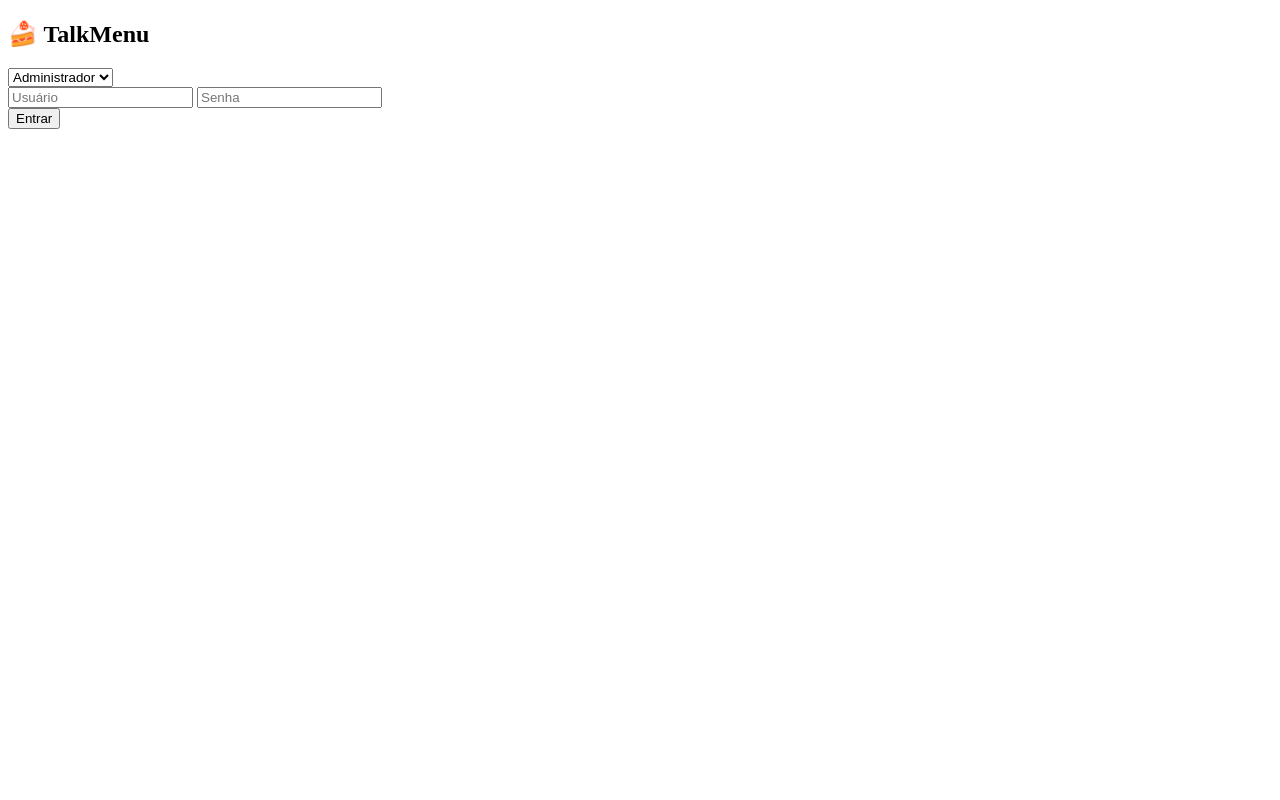
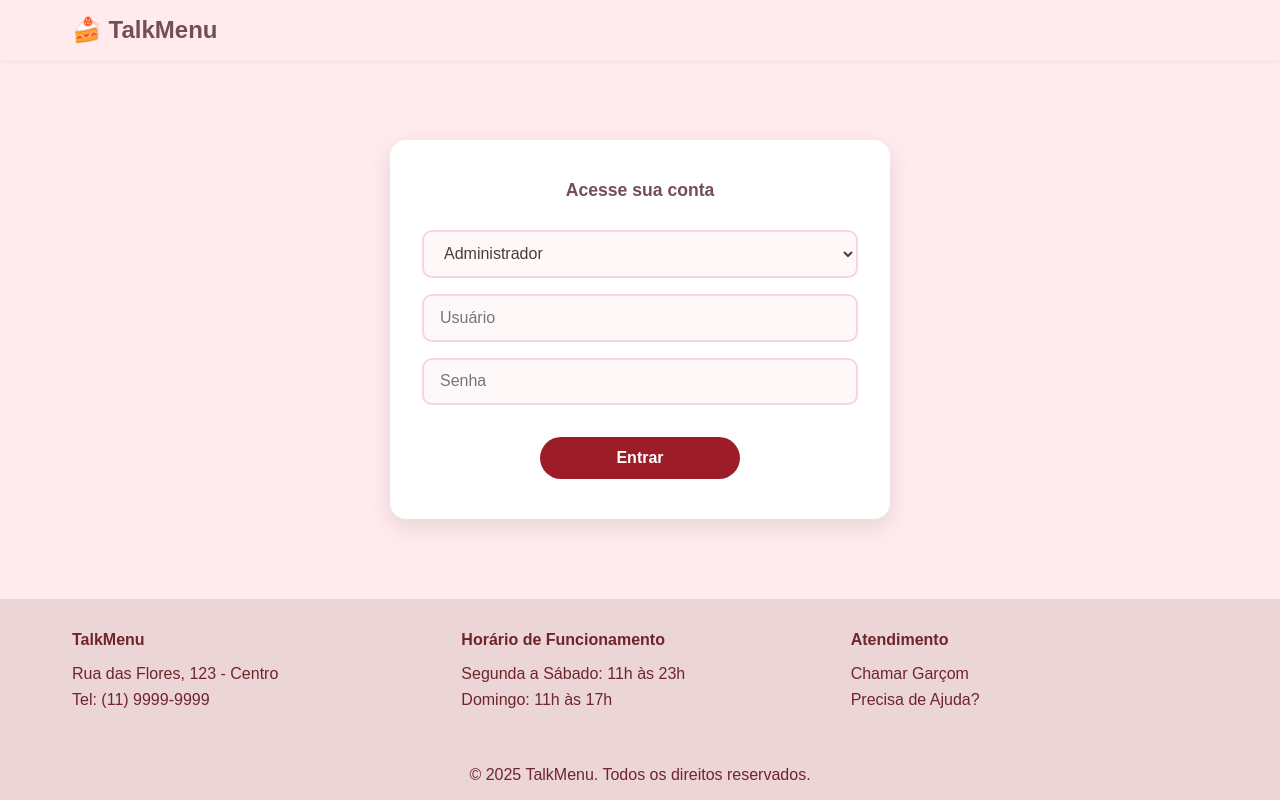
Before and after one commit to MychaelWolter/menu-cardapio, a plain HTML site: page frontend/pages/login.html in a window 1280 px wide. Drawn offline with Linux system fonts and the light colour scheme.

Commit message:
estilização da tela de login

```diff
--- a/frontend/css/login.css
+++ b/frontend/css/login.css
@@ -0,0 +1,219 @@
+/* ===== RESET ===== */
+* {
+  margin: 0;
+  padding: 0;
+  box-sizing: border-box;
+}
+
+body {
+  font-family: "Poppins", sans-serif;
+  background-color: #ffebed;
+  color: #4a3c3c;
+  display: flex;
+  flex-direction: column;
+  min-height: 100vh;
+}
+
+/* ===== CABEÇALHO ===== */
+.header {
+  background-color: #ffebed;
+  color: #734e52;
+  position: sticky;
+  top: 0;
+  z-index: 1000;
+  box-shadow: 0 2px 6px rgba(0, 0, 0, 0.05);
+}
+
+.navbar {
+  display: flex;
+  justify-content: space-between;
+  align-items: center;
+  padding: 1rem 2rem;
+  max-width: 1200px;
+  margin: 0 auto;
+}
+
+.nav-brand h1 {
+  font-size: 1.5rem;
+  font-weight: 600;
+}
+
+/* ===== CONTAINER PRINCIPAL ===== */
+.login-container {
+  flex: 1;
+  display: flex;
+  justify-content: center;
+  align-items: center;
+  width: 100%;
+  padding: 2rem;
+  background-color: #ffebed;
+}
+
+/* ===== CAIXA DE LOGIN ===== */
+.login-box {
+  background: #fff;
+  border-radius: 16px;
+  padding: 2.5rem 2rem;
+  width: 100%;
+  max-width: 500px;
+  box-shadow: 0 8px 25px rgba(0, 0, 0, 0.1);
+  text-align: center;
+  animation: fadeIn 0.6s ease-in-out;
+}
+
+/* ===== TÍTULOS ===== */
+.subtitle {
+  color: #734e52;
+  font-size: 1.1rem;
+  margin-bottom: 1.8rem;
+}
+
+/* ===== CAMPOS DE ENTRADA ===== */
+.input-field,
+.input-select {
+  width: 100%;
+  padding: 0.8rem 1rem;
+  margin-bottom: 1rem;
+  border: 2px solid #f3d7da;
+  border-radius: 10px;
+  font-size: 1rem;
+  color: #4a3c3c;
+  transition: all 0.3s ease;
+  background-color: #fff8f8;
+}
+
+.input-field:focus,
+.input-select:focus {
+  border-color: #ff808c;
+  outline: none;
+  box-shadow: 0 0 6px rgba(255, 128, 140, 0.3);
+}
+
+.input-select {
+  cursor: pointer;
+}
+
+/* ===== BOTÃO LOGIN ===== */
+.login-btn {
+  background-color: #9c1c28;
+  color: #fff;
+  border: none;
+  padding: 0.75rem 3rem; /* igual ao admin.css */
+  border-radius: 25px;
+  cursor: pointer;
+  font-size: 1rem;
+  font-weight: 600;
+  transition: background-color 0.3s ease, transform 0.2s ease;
+  min-width: 200px; /* igual ao admin.css */
+  max-width: 300px;
+  width: auto;
+  margin-top: 0.5rem;
+}
+
+.login-btn:hover {
+  background-color: #7e1620;
+  transform: translateY(-1px);
+}
+
+/* Centraliza o botão igual ao admin */
+.login-box button {
+  display: block;
+  margin: 1rem auto 0 auto;
+}
+
+/* ===== FOOTER ===== */
+.footer {
+  background: #ebd5d7;
+  color: #70242c;
+  margin-top: auto;
+  width: 100%;
+  flex-shrink: 0;
+}
+
+.footer-content {
+  display: grid;
+  grid-template-columns: repeat(auto-fit, minmax(250px, 1fr));
+  gap: 2rem;
+  padding: 2rem;
+  max-width: 1200px;
+  margin: 0 auto;
+}
+
+.footer-section h4 {
+  margin-bottom: 1rem;
+  color: #70242c;
+}
+
+.footer-section p {
+  margin-bottom: 0.5rem;
+  color: #70242c;
+}
+
+.footer-bottom {
+  text-align: center;
+  padding: 1rem;
+  border-top: 1px solid rgba(255, 255, 255, 0.1);
+  background-color: #ebd5d7;
+}
+
+/* ===== ANIMAÇÃO ===== */
+@keyframes fadeIn {
+  from {
+    opacity: 0;
+    transform: translateY(20px);
+  }
+  to {
+    opacity: 1;
+    transform: translateY(0);
+  }
+}
+
+/* ===== RESPONSIVIDADE ===== */
+@media (max-width: 850px) {
+  .navbar {
+    flex-direction: column;
+    gap: 1rem;
+    padding: 1rem;
+  }
+
+  .login-container {
+    width: 100%;
+    flex-direction: column;
+    justify-content: flex-start;
+    align-items: center;
+    padding: 1.5rem 1rem;
+  }
+
+  .login-box {
+    max-width: 95%; /* igual admin.css */
+    border-radius: 15px;
+    padding: 2rem 1.5rem;
+    margin: 1rem auto;
+  }
+
+  .login-btn {
+    width: 100%;
+    max-width: none;
+    min-width: 0;
+  }
+
+  .footer {
+    width: 100%;
+    position: relative;
+  }
+
+  .footer-content {
+    padding: 1.5rem;
+    gap: 1.5rem;
+  }
+}
+
+@media (max-width: 480px) {
+  .subtitle {
+    font-size: 1rem;
+  }
+
+  .login-box {
+    padding: 1.8rem 1.2rem;
+  }
+}
--- a/frontend/js/auth.js
+++ b/frontend/js/auth.js
@@ -25,11 +25,12 @@ loginBtn.addEventListener('click', async () => {
   }
 
   const res = await apiPost('/auth/login', payload);
+
   if (res.token) {
     localStorage.setItem('token', res.token);
     if (type === 'admin') window.location.href = './admin.html';
     else window.location.href = './menu.html';
   } else {
-    alert(res.message || 'Erro ao fazer login');
+    alert(res.message || 'Erro ao fazer login. Verifique suas credenciais.');
   }
 });
--- a/frontend/pages/login.html
+++ b/frontend/pages/login.html
@@ -1,29 +1,80 @@
 <!DOCTYPE html>
 <html lang="pt-BR">
   <head>
-  <meta charset="UTF-8">
+    <meta charset="UTF-8" />
     <title>Login - TalkMenu</title>
-  <link rel="stylesheet" href="../css/login.css">
+    <link rel="stylesheet" href="../css/login.css" />
   </head>
   <body>
+    <header class="header">
+      <nav class="navbar">
+        <div class="nav-brand">
+          <h1>🍰 TalkMenu</h1>
+        </div>
+      </nav>
+    </header>
+
     <div class="login-container">
-    <h2>🍰 TalkMenu</h2>
-    <select id="userType">
+      <div class="login-box">
+        <h2 class="subtitle">Acesse sua conta</h2>
+
+        <select id="userType" class="input-select">
           <option value="admin">Administrador</option>
           <option value="mesa">Mesa</option>
         </select>
 
-    <div id="adminLogin">
-      <input type="text" id="username" placeholder="Usuário">
-      <input type="password" id="password" placeholder="Senha">
+        <!-- Login do administrador -->
+        <div id="adminLogin" class="login-form">
+          <input
+            type="text"
+            id="username"
+            placeholder="Usuário"
+            class="input-field"
+          />
+          <input
+            type="password"
+            id="password"
+            placeholder="Senha"
+            class="input-field"
+          />
         </div>
 
-    <div id="mesaLogin" style="display:none;">
-      <input type="number" id="tableNumber" placeholder="Número da mesa">
+        <!-- Login da mesa -->
+        <div id="mesaLogin" class="login-form" style="display: none">
+          <input
+            type="number"
+            id="tableNumber"
+            placeholder="Número da mesa"
+            class="input-field"
+          />
         </div>
 
-    <button id="loginBtn">Entrar</button>
+        <button id="loginBtn" class="login-btn">Entrar</button>
       </div>
+    </div>
+
+    <footer class="footer">
+      <div class="footer-content">
+        <div class="footer-section">
+          <h4>TalkMenu</h4>
+          <p>Rua das Flores, 123 - Centro</p>
+          <p>Tel: (11) 9999-9999</p>
+        </div>
+        <div class="footer-section">
+          <h4>Horário de Funcionamento</h4>
+          <p>Segunda a Sábado: 11h às 23h</p>
+          <p>Domingo: 11h às 17h</p>
+        </div>
+        <div class="footer-section">
+          <h4>Atendimento</h4>
+          <p>Chamar Garçom</p>
+          <p>Precisa de Ajuda?</p>
+        </div>
+      </div>
+      <div class="footer-bottom">
+        <p>&copy; 2025 TalkMenu. Todos os direitos reservados.</p>
+      </div>
+    </footer>
 
     <script src="../js/api.js"></script>
     <script src="../js/auth.js"></script>
```
Lines whose indentation alone changed are shown as unchanged.
